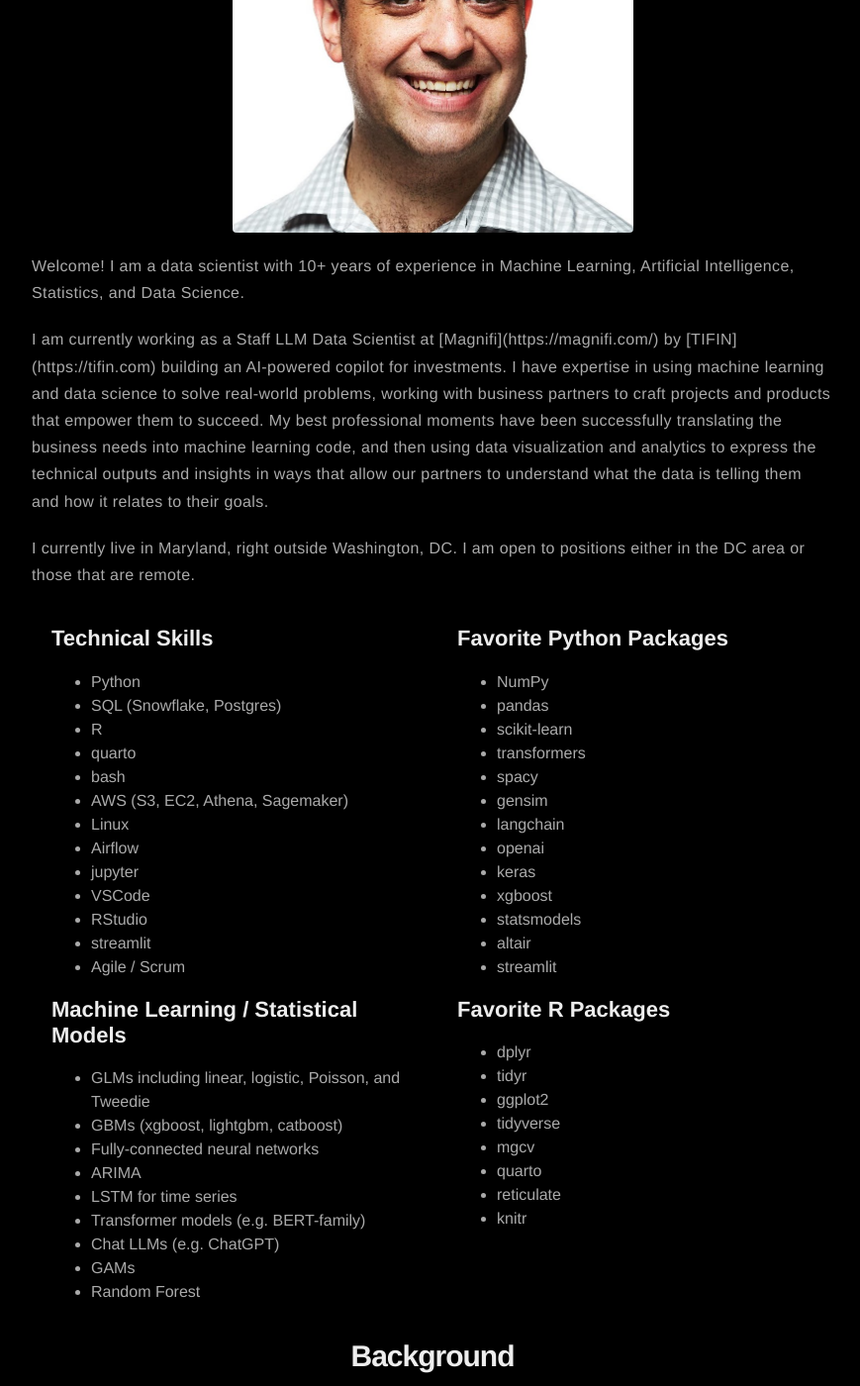
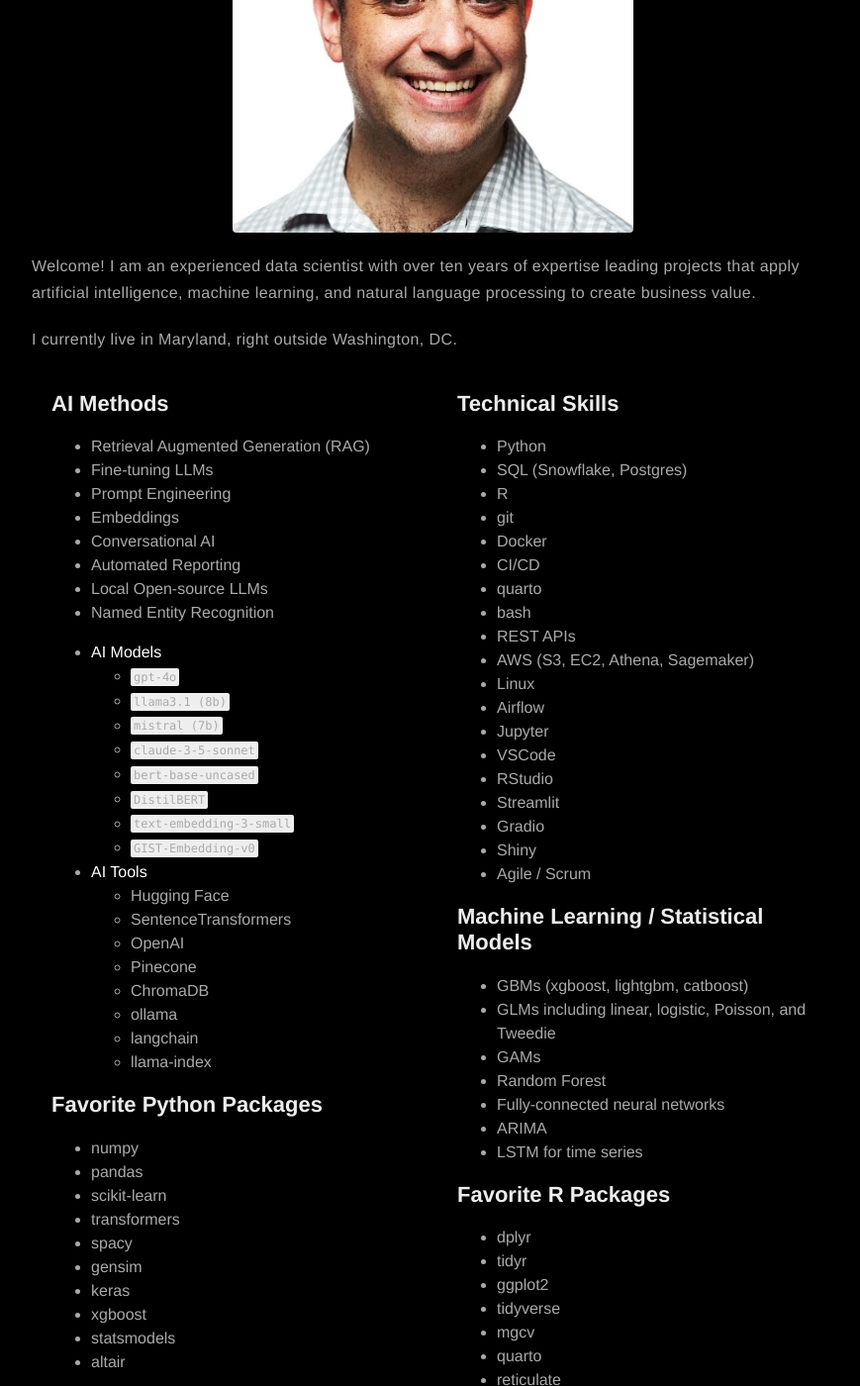
Before and after one commit to AlanFeder/AlanFeder.github.io, a Jekyll site: the page built from about.md, in a window 1280 px wide and 1400 px high, scrolled down 295 px. Shown: the whole window at 99% size, without its empty margins (203-1072 px from the left). Built offline with Jekyll 4.4.1, drawn with Linux system fonts in a browser that asks for light colours; nearby versions of some CDN libraries; some of the changed text lies outside the part shown.

Commit message:
fix about me

```diff
--- a/about.md
+++ b/about.md
@@ -4,58 +4,95 @@ layout: page
 ---
 ![Profile Image]({% if site.external-image %}{{ site.picture }}{% else %}{{ site.url }}/{{ site.picture }}{% endif %})
 
-<p>Welcome! I am a data scientist with 10+ years of experience in Machine Learning, Artificial Intelligence, Statistics, and Data Science.  </p>
-<p>I am currently working as a Staff LLM Data Scientist at [Magnifi](https://magnifi.com/) by [TIFIN](https://tifin.com) building an AI-powered copilot for investments.  I have expertise in using machine learning and data science to solve real-world problems, working with business partners to craft projects and products that empower them to succeed.  My best professional moments have been successfully translating the business needs into machine learning code, and then using data visualization and analytics to express the technical outputs and insights in ways that allow our partners to understand what the data is telling them and how it relates to their goals.</p>
-<p>I currently live in Maryland, right outside Washington, DC.  I am open to positions either in the DC area or those that are remote. </p>
+<p>Welcome! I am an experienced data scientist with over ten years of expertise leading projects that apply artificial intelligence, machine learning, and natural language processing to create business value. </p>
+<p>I currently live in Maryland, right outside Washington, DC. </p>
 
 
 <div class="container">
 	<div class="column">
+		<h2>AI Methods</h2>
+		<ul class="ai-list">
+			<li>Retrieval Augmented Generation (RAG)</li>
+			<li>Fine-tuning LLMs</li>
+			<li>Prompt Engineering</li>
+			<li>Embeddings</li>
+			<li>Conversational AI</li>
+			<li>Automated Reporting</li>
+			<li>Local Open-source LLMs</li>
+			<li>Named Entity Recognition</li>
+		</ul>
+		<ul class="ai-list2">
+			<li><strong>AI Models</strong>
+				<ul>
+					<li><code>gpt-4o</code></li>
+					<li><code>llama3.1 (8b)</code></li>
+					<li><code>mistral (7b)</code></li>
+					<li><code>claude-3-5-sonnet</code></li>
+					<li><code>bert-base-uncased</code></li>
+					<li><code>DistilBERT</code></li>
+					<li><code>text-embedding-3-small</code></li>
+					<li><code>GIST-Embedding-v0</code></li>
+				</ul>
+			</li>
+			<li><strong>AI Tools</strong>
+				<ul>
+					<li>Hugging Face</li>
+					<li>SentenceTransformers</li>
+					<li>OpenAI</li>
+					<li>Pinecone</li>
+					<li>ChromaDB</li>
+					<li>ollama</li>
+					<li>langchain</li>
+					<li>llama-index</li>
+				</ul>
+			</li>
+		</ul>
+		<h2>Favorite Python Packages</h2>
+		<ul class="python-list">
+			<li>numpy</li>
+			<li>pandas</li>
+			<li>scikit-learn</li>
+			<li>transformers</li>
+			<li>spacy</li>
+			<li>gensim</li>
+			<li>keras</li>
+			<li>xgboost</li>
+			<li>statsmodels</li>
+			<li>altair</li>
+		</ul>
+	</div>
+	<div class="column" id="right">
 		<h2>Technical Skills</h2>
 		<ul class="skill-list">
 			<li>Python</li>
 			<li>SQL (Snowflake, Postgres)</li>
 			<li>R</li>
+            <li>git</li>
+            <li>Docker</li>
+            <li>CI/CD</li>
 			<li>quarto</li>
 			<li>bash</li>
+            <li>REST APIs</li>
 			<li>AWS (S3, EC2, Athena, Sagemaker)</li>
 			<li>Linux</li>
 			<li>Airflow</li>
-			<li>jupyter</li>
+			<li>Jupyter</li>
 			<li>VSCode</li>
 			<li>RStudio</li>
-			<li>streamlit</li>
+			<li>Streamlit</li>
+			<li>Gradio</li>
+			<li>Shiny</li>
 			<li>Agile / Scrum</li>
 		</ul>
 		<h2>Machine Learning / Statistical Models</h2>
 		<ul class="skill-list">
-			<li>GLMs including linear, logistic, Poisson, and Tweedie </li>
 			<li>GBMs (xgboost, lightgbm, catboost)</li>
+            <li>GLMs including linear, logistic, Poisson, and Tweedie </li>
+			<li>GAMs</li>
+			<li>Random Forest</li>
 			<li>Fully-connected neural networks</li>
 			<li>ARIMA</li>
 			<li>LSTM for time series</li>
-			<li>Transformer models (e.g. BERT-family)</li>
-			<li>Chat LLMs (e.g. ChatGPT)</li>
-			<li>GAMs</li>
-			<li>Random Forest</li>
-		</ul>
-	</div>
-	<div class="column" id="right">
-	<h2>Favorite Python Packages</h2>
-		<ul class="python-list">
-			<li>NumPy</li>
-			<li>pandas</li>
-			<li>scikit-learn</li>
-			<li>transformers</li>
-			<li>spacy</li>
-			<li>gensim</li>
-			<li>langchain</li>
-			<li>openai</li>
-			<li>keras</li>
-			<li>xgboost</li>
-			<li>statsmodels</li>
-			<li>altair</li>
-			<li>streamlit</li>
 		</ul>
 	<h2>Favorite R Packages</h2>
 		<ul class="r-list">
@@ -72,8 +109,10 @@ layout: page
 </div>
 
 <h1>Background</h1>
-<p>Most recently, I worked as a Senior Principal Data Scientist at Invesco for the past 5 years.  Previously, I worked as a data scientist at AIG (on the "Science" team).  Before that, I had worked as a Casualty Pricing Actuary at Swiss Re, passing the first 5 exams. </p>
+<p>I am currently a Staff LLM Data Scientist at <a href="https://magnifi.com/">Magnifi</a> by <a href="https://tifin.com">TIFIN</a>, where I build an AI-powered copilot for investments. I also work as a freelance consultant across various sectors, including higher education, cybersecurity, and HealthTech. Additionally, I have served as an adjunct professor at the University of Baltimore Merrick School of Business.</p>
 
-<p>I graduated from Columbia University, receiving a BA in Mathematics (minored in Economics) and an MA in Statistics.</p>
+<p>Previously, I worked at Johnson & Johnson, applying AI to advance clinical trial development. Before that, as a Senior Principal Data Scientist at Invesco, I leveraged AI/ML to enhance performance in multiple areas, including real estate, fund management, ETF development, and government affairs. I also held a data science role at AIG on their Science team, working across investments and insurance to develop models for travel insurance and workers' compensation. My career began at Swiss Re, where I trained as a Casualty Pricing Actuary, working in both reinsurance and direct insurance.</p>
 
-<p>After living in Manhattan for 16 years, I currently live in Maryland with my wife and two children.</p>
+<p>I hold a BA in Mathematics (with a minor in Economics) and an MA in Statistics, both from Columbia University.</p>
+
+<p>After living in Manhattan for 16 years, I now reside in Maryland with my wife and two children.</p>
```
